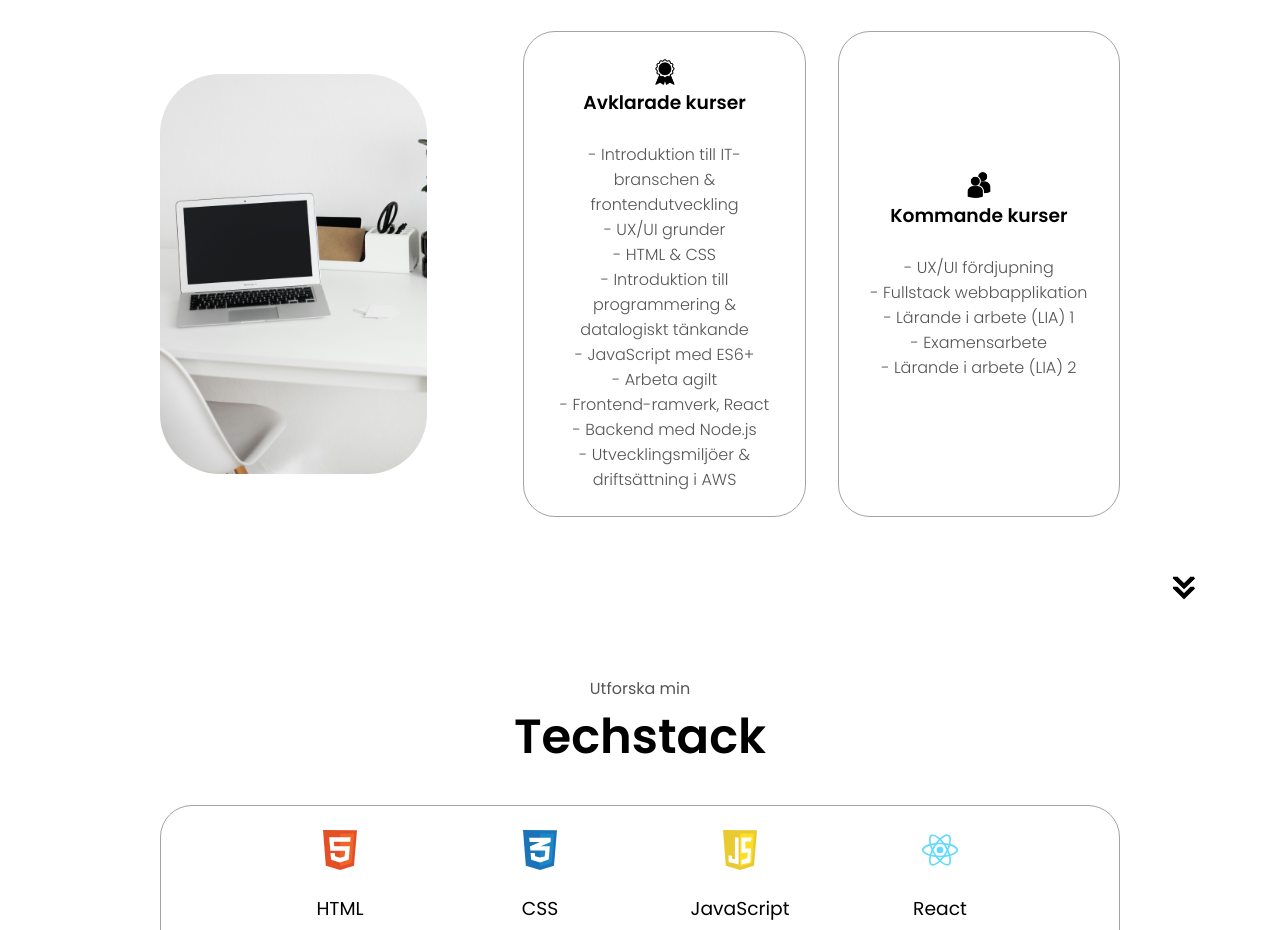
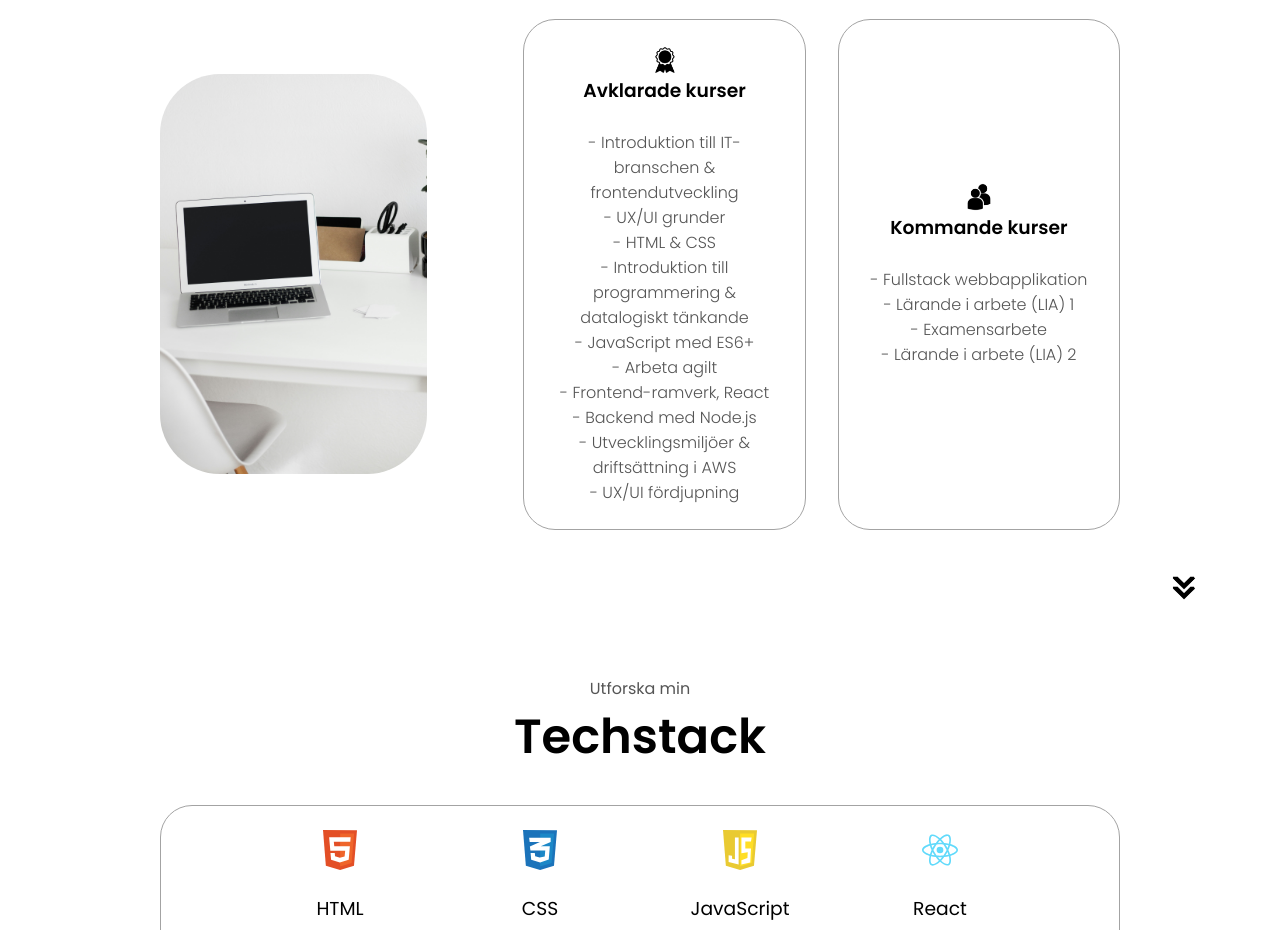
Before and after one commit to MaRos10/Portfolio, a React (Vite) app: page / in a window 1280 px wide. Shown: the part 1020-1950 px from the top of the page. Built offline with nearby package versions, Linux system fonts and the light colour scheme.

Commit message:
Updated courses

```diff
--- a/src/components/About/About.jsx
+++ b/src/components/About/About.jsx
@@ -21,16 +21,15 @@ const About = () => (
               - Introduktion till programmering & datalogiskt tänkande <br />
               - JavaScript med ES6+ <br /> - Arbeta agilt <br />-
               Frontend-ramverk, React <br />- Backend med Node.js <br /> -
-              Utvecklingsmiljöer & driftsättning i AWS
+              Utvecklingsmiljöer & driftsättning i AWS <br />- UX/UI fördjupning
             </p>
           </div>
           <div className="details-container">
             <img src={educationIcon} alt="education icon" className="icon" />
             <h3>Kommande kurser</h3> <br />
             <p className="subjects">
-              - UX/UI fördjupning <br /> - Fullstack webbapplikation <br /> -
-              Lärande i arbete (LIA) 1 <br /> - Examensarbete <br /> - Lärande i
-              arbete (LIA) 2
+              - Fullstack webbapplikation <br /> - Lärande i arbete (LIA) 1{" "}
+              <br /> - Examensarbete <br /> - Lärande i arbete (LIA) 2
             </p>
           </div>
         </div>
```
